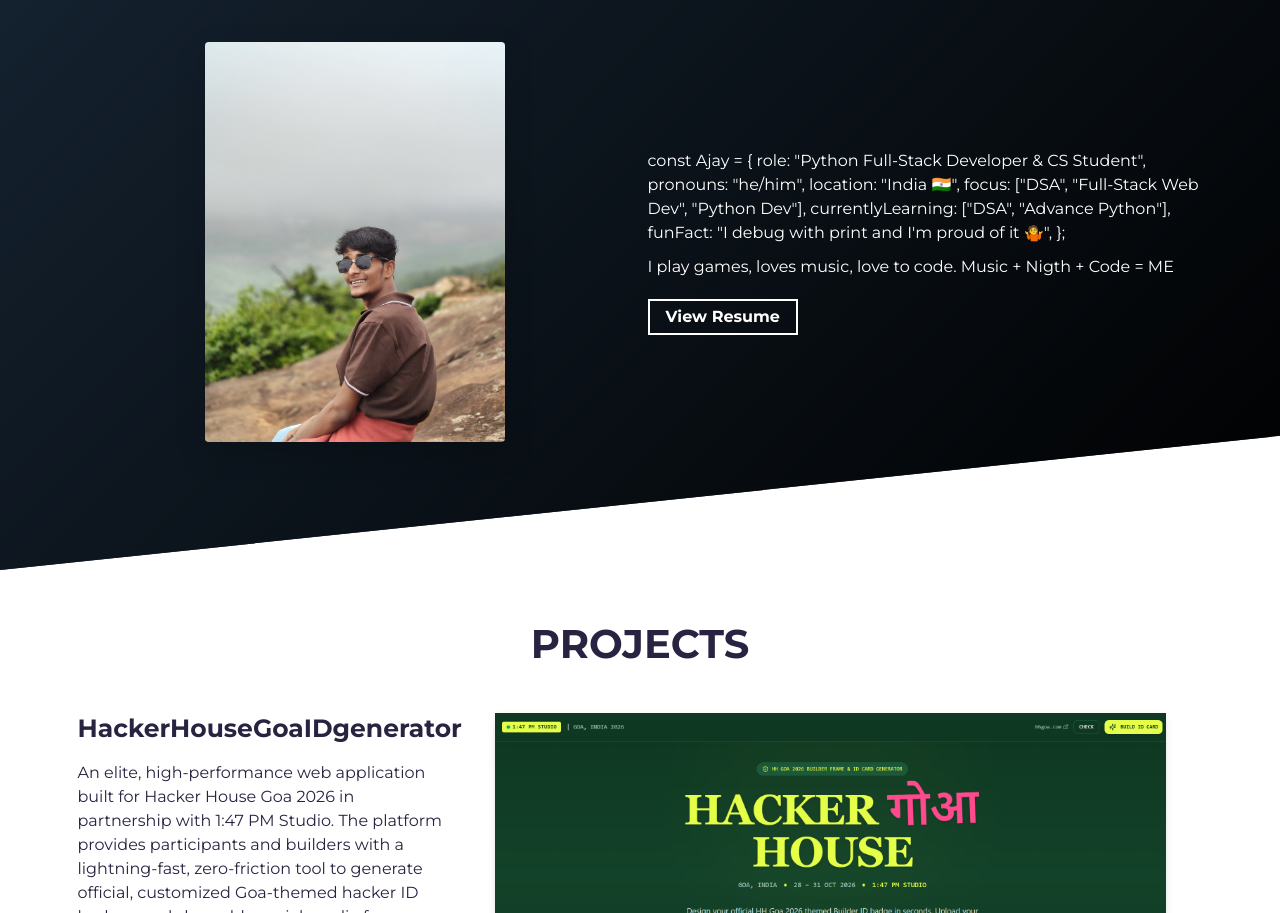
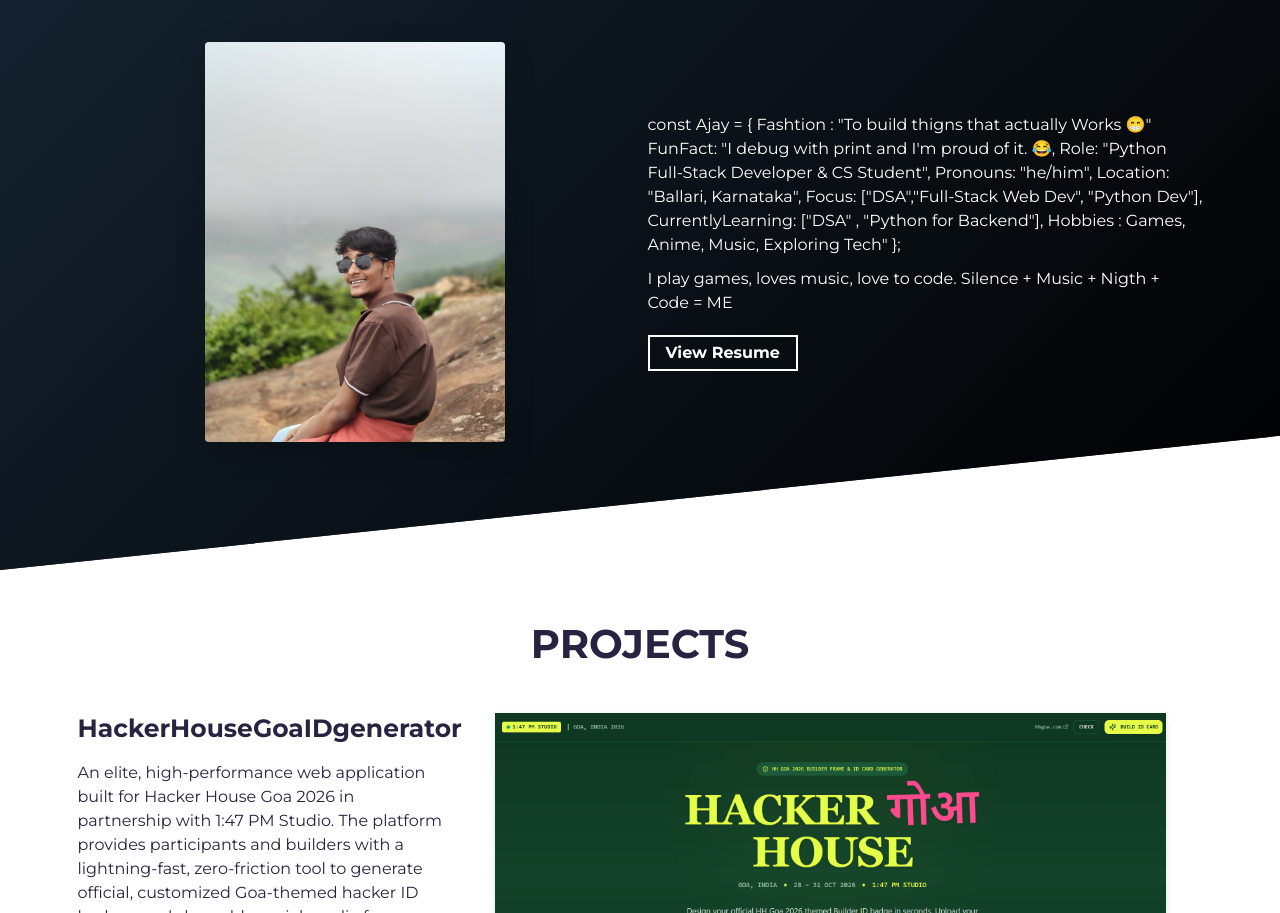
Before and after one commit to ajaykh053-lgtm/Myprotfolio, a website built with Parcel: page src/index.html in a window 1280 px wide. Shown: the part 901-1814 px from the top of the page. Built offline with nearby package versions, Linux system fonts and the light colour scheme.

Commit message:
Updated myself

```diff
--- a/src/index.html
+++ b/src/index.html
@@ -58,15 +58,20 @@
           <div class="col-md-6 col-sm-12">
             <div class="about-wrapper__info load-hidden">
               <p class="about-wrapper__info-text">
-                const Ajay = { role: "Python Full-Stack Developer & CS Student",
-                pronouns: "he/him", location: "India 🇮🇳", focus: ["DSA",
-                "Full-Stack Web Dev", "Python Dev"], currentlyLearning: ["DSA",
-                "Advance Python"], funFact: "I debug with print and I'm proud of
-                it 🤷", };
+                const Ajay = {
+                    Fashtion : "To build thigns that actually Works 😁"
+                    FunFact: "I debug with print and I'm proud of it. 😂,
+                    Role: "Python Full-Stack Developer & CS Student",
+                    Pronouns: "he/him",
+                    Location: "Ballari, Karnataka",
+                    Focus: ["DSA","Full-Stack Web Dev", "Python Dev"],
+                    CurrentlyLearning: ["DSA" , "Python for Backend"],
+                    Hobbies : Games, Anime, Music, Exploring Tech"
+                };
               </p>
               <p class="about-wrapper__info-text">
-                I play games, loves music, love to code. Music + Nigth + Code =
-                ME
+                I play games, loves music, love to code.
+                Silence + Music + Nigth + Code = ME
               </p>
               <span class="d-flex mt-3">
                 <a
@@ -75,7 +80,7 @@
                   class="cta-btn cta-btn--resume"
                   href="assets/resume.pdf"
                 >
-                  View Resume
+                View Resume
                 </a>
               </span>
             </div>
@@ -145,7 +150,7 @@
                   rel="noreferrer"
                   target="_blank"
                   class="cta-btn text-color-main"
-                  href="https://github.com/ajaykh053-lgtm"
+                  href="https://github.com/ajaykh053-lgtm/HH-Goa-2026"
                 >
                   Source Code
                 </a>
```
